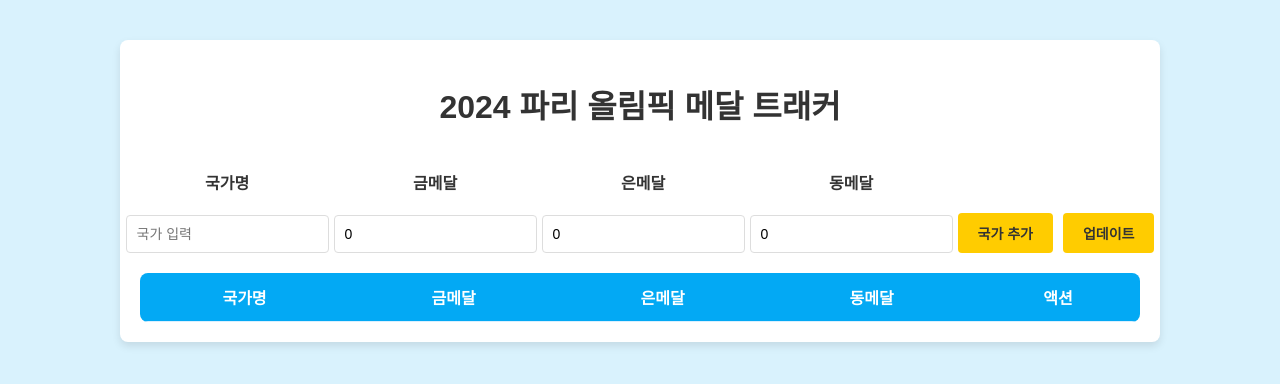
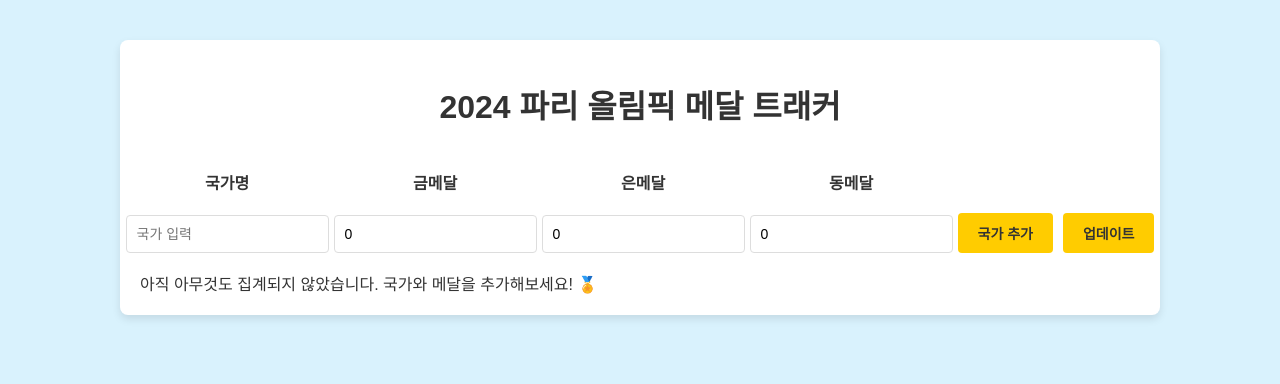
Before and after one commit to kwondajung/sparta_task, a React (Vite) app in the folder paris-olympic-medal-tracker/: page / in a window 1280 px wide. Shown: the top 384 px of the page. Built offline with nearby package versions, Linux system fonts and the light colour scheme.

Commit message:
📝 Update: table이 비어있을 경우 테이블 숨기기

```diff
--- a/paris-olympic-medal-tracker/src/App.jsx
+++ b/paris-olympic-medal-tracker/src/App.jsx
@@ -17,6 +17,25 @@ function App() {
   // 주석 먼저 쓰고 코드 짜기
   // 1. 먼저 있는 배열에 추가로 입력되는 객체 넣기
   // 2. state 변경
+
+  // const handleAddCountry = () => {
+  //   if (country !== '') {
+  //     const 추가 = {
+  //       name: country,
+  //       gold,
+  //       silver,
+  //       bronze,
+  //     };
+  //     const 새배열 = [...countryArr, 추가];
+  //     setCountryArr(새배열);
+  //     console.log('if문 통과');
+  //     return;
+  //   } else {
+  //     alert('국가를 추가해주세요!');
+  //     console.log('알럿창 확인');
+  //     return;
+  //   }
+  // };
   const handleAddCountry = () => {
     const 추가 = {
       name: country,
@@ -24,7 +43,6 @@ function App() {
       silver,
       bronze,
     };
-
     const 새배열 = [...countryArr, 추가];
     setCountryArr(새배열);
   };
@@ -125,6 +143,10 @@ function App() {
           <Button onClickFunc={handleUpdateCountry} btnName="업데이트" />
         </div>
       </form>
+      <br />
+      {countryArr.length === 0 ? (
+        '아직 아무것도 집계되지 않았습니다. 국가와 메달을 추가해보세요! 🏅'
+      ) : (
         <div>
           <div>
             <table>
@@ -159,6 +181,7 @@ function App() {
             </table>
           </div>
         </div>
+      )}
     </div>
   );
 }
```
Lines whose indentation alone changed are shown as unchanged.
